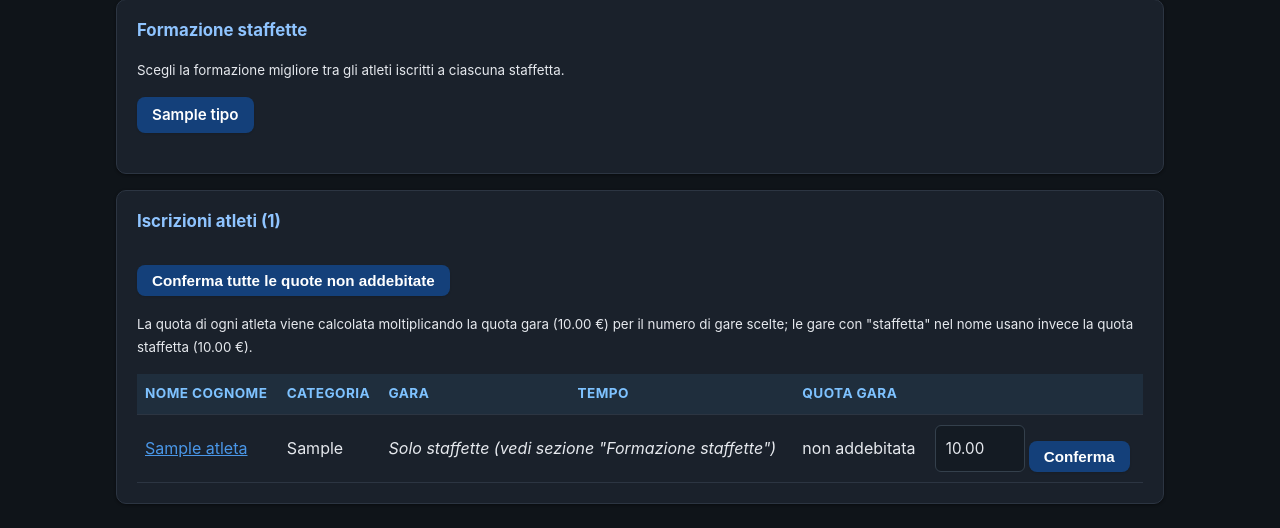
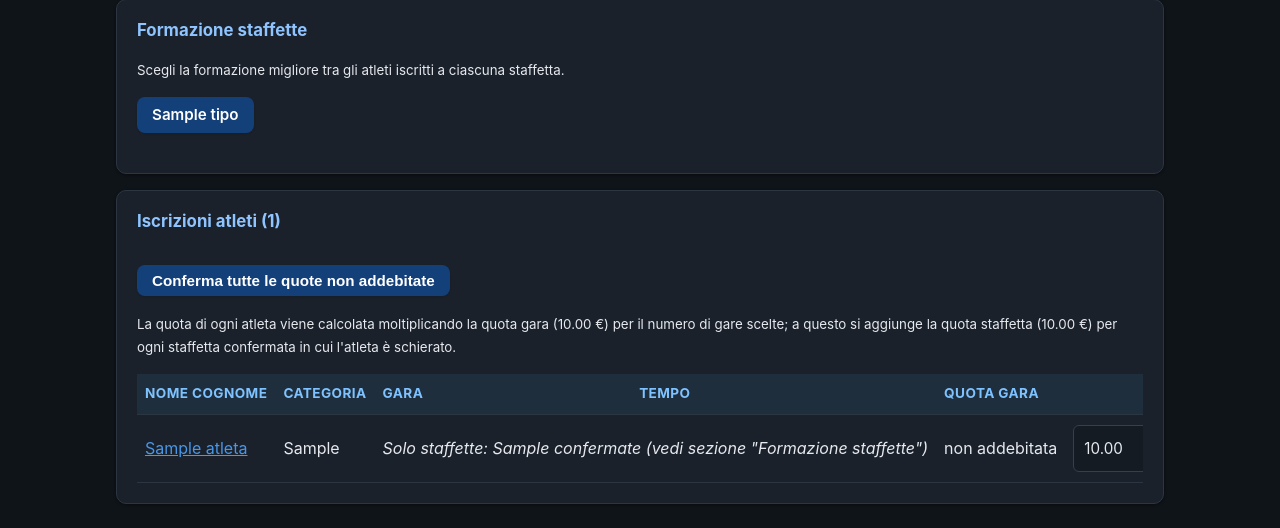
Before and after one commit to claudioaghito/swim_team, a Python web app: template templates/admin/dettaglio_gara.html in a window 1280 px wide. Shown: the part 840-1368 px from the top of the page. Run offline with Jinja, Linux system fonts and the light colour scheme; the template is opened without the code that fills it: most values are stand-ins (such as "Sample title", 1, 10 or a date in 2020).

Commit message:
Dettaglio trofeo: la quota proposta include le staffette confermate

```diff
--- a/templates/admin/dettaglio_gara.html
+++ b/templates/admin/dettaglio_gara.html
@@ -77,7 +77,7 @@
           onsubmit="return confirmSubmit(this, 'Confermare la quota per tutti gli atleti che non hanno ancora una quota addebitata, calcolata in base al numero di gare scelte da ciascuno?');">
         <button type="submit">{{ icon('conferma') }} Conferma tutte le quote non addebitate</button>
     </form>
-    <p class="no-print"><small>La quota di ogni atleta viene calcolata moltiplicando la quota gara ({{ "%.2f"|format(gara.quota_gara or 0) }} €) per il numero di gare scelte; le gare con "staffetta" nel nome usano invece la quota staffetta ({{ "%.2f"|format(gara.quota_staffetta or 0) }} €).</small></p>
+    <p class="no-print"><small>La quota di ogni atleta viene calcolata moltiplicando la quota gara ({{ "%.2f"|format(gara.quota_gara or 0) }} €) per il numero di gare scelte; a questo si aggiunge la quota staffetta ({{ "%.2f"|format(gara.quota_staffetta or 0) }} €) per ogni staffetta confermata in cui l'atleta è schierato.</small></p>
     {% endif %}
     <div style="overflow-x:auto;">
     <table class="table">
@@ -124,7 +124,7 @@
                             {% else %}
                                 <form method="POST" action="{{ url_for('admin.conferma_quota_gara', gara_id=gara.id, atleta_id=atleta.id) }}" style="display:flex;gap:4px;">
                                     <input type="number" step="0.01" name="importo" placeholder="es. 20"
-                                           value="{{ '%.2f'|format(gara.calcola_quota(iscrizioni)) }}" style="width:90px;margin-top:0;">
+                                           value="{{ '%.2f'|format(gara.calcola_quota(iscrizioni, atleta.id)) }}" style="width:90px;margin-top:0;">
                                     <button type="submit">{{ icon('conferma') }} Conferma</button>
                                 </form>
                             {% endif %}
@@ -135,7 +135,7 @@
                 <tr>
                     <td><a href="{{ url_for('admin.dettaglio_atleta', atleta_id=atleta.id) }}">{{ atleta.nome_completo }}</a></td>
                     <td>{{ atleta.categoria_master(anno_stagione) or "-" }}</td>
-                    <td colspan="2"><em>Solo staffette (vedi sezione "Formazione staffette")</em></td>
+                    <td colspan="2"><em>Solo staffette: {{ gara.staffette_confermate_per_atleta(atleta.id) }} confermate (vedi sezione "Formazione staffette")</em></td>
                     <td class="no-print">
                         {% if quota and quota.movimento_id %}
                             {{ "%.2f"|format(quota.importo) }} € <span class="status-dot green" title="Addebitata"></span>
@@ -155,7 +155,7 @@
                         {% else %}
                             <form method="POST" action="{{ url_for('admin.conferma_quota_gara', gara_id=gara.id, atleta_id=atleta.id) }}" style="display:flex;gap:4px;">
                                 <input type="number" step="0.01" name="importo" placeholder="es. 20"
-                                       value="{{ '%.2f'|format(gara.calcola_quota(iscrizioni)) }}" style="width:90px;margin-top:0;">
+                                       value="{{ '%.2f'|format(gara.calcola_quota(iscrizioni, atleta.id)) }}" style="width:90px;margin-top:0;">
                                 <button type="submit">{{ icon('conferma') }} Conferma</button>
                             </form>
                         {% endif %}
```
